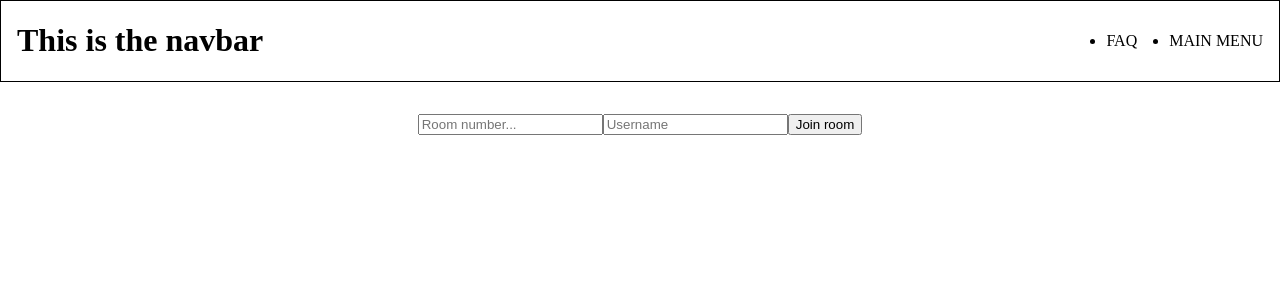
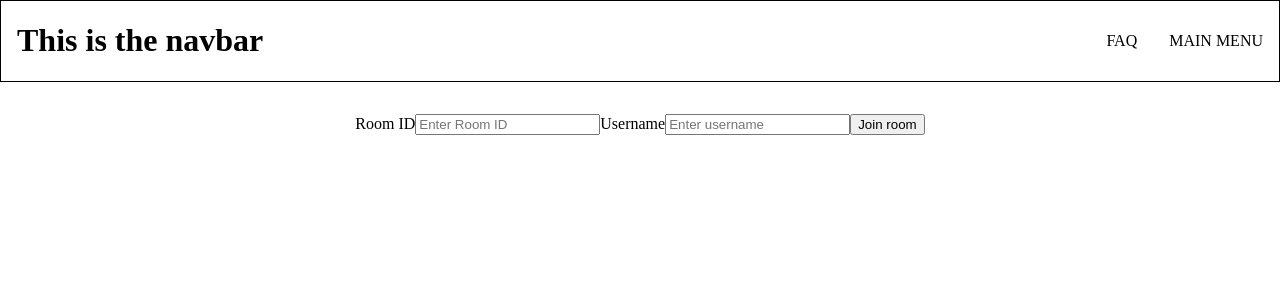
Before and after one commit to fangkay/elitecodeclub-front-end, a React (Create React App) app: page / in a window 1280 px wide. Shown: the top 300 px of the page. Built offline with nearby package versions, Linux system fonts and the light colour scheme; no server answers.

Commit message:
Edited the form for game creation

```diff
--- a/src/App.css
+++ b/src/App.css
@@ -27,4 +27,5 @@ body {
 
 .navbar-item {
   margin-left: 2rem;
+  list-style: none;
 }
--- a/src/Pages/LobbyPage/index.js
+++ b/src/Pages/LobbyPage/index.js
@@ -1,15 +1,26 @@
 import io from "socket.io-client";
-import { useState } from "react";
-import { Link } from "react-router-dom";
-import { useDispatch } from "react-redux";
+import { useState, useEffect } from "react";
+import { Link, useNavigate } from "react-router-dom";
+import { useDispatch, useSelector } from "react-redux";
 import { createGame } from "../../store/game/actions";
+import { SelectGame } from "../../store/game/selectors";
 
 // const socket = io.connect("http://localhost:3001");
 
 export const LobbyPage = () => {
   const dispatch = useDispatch();
+  const navigate = useNavigate();
+  const game = useSelector(SelectGame);
   const [room, setRoom] = useState("");
   const [username, setUsername] = useState("");
+
+  console.log(game);
+
+  useEffect(() => {
+    if (game) {
+      navigate("/game");
+    }
+  }, [navigate, game]);
 
   // const joinRoom = () => {
   //   if (!room || !username) {
@@ -28,17 +39,21 @@ export const LobbyPage = () => {
   return (
     <div>
       <form onSubmit={handleSubmit}>
+        <label htmlFor="room">Room ID</label>
         <input
+          name="room"
           type="text"
-          placeholder="Room number..."
+          placeholder="Enter Room ID"
           onChange={(event) => {
             setRoom(event.target.value);
           }}
         />
 
+        <label htmlFor="username">Username</label>
         <input
+          name="username"
           type="text"
-          placeholder="Username"
+          placeholder="Enter username"
           onChange={(event) => {
             setUsername(event.target.value);
           }}
--- a/src/store/game/selectors.js
+++ b/src/store/game/selectors.js
@@ -0,0 +1 @@
+export const SelectGame = (reduxState) => reduxState.game.game;
--- a/src/store/game/slice.js
+++ b/src/store/game/slice.js
@@ -6,7 +6,10 @@ export const gameSlice = createSlice({
   name: "game",
   initialState,
   reducers: {
-    createNewGame: (state, action) => {},
+    createNewGame: (state, action) => {
+      state.game = action.payload;
+      console.log(action.payload);
+    },
   },
 });
 
```
